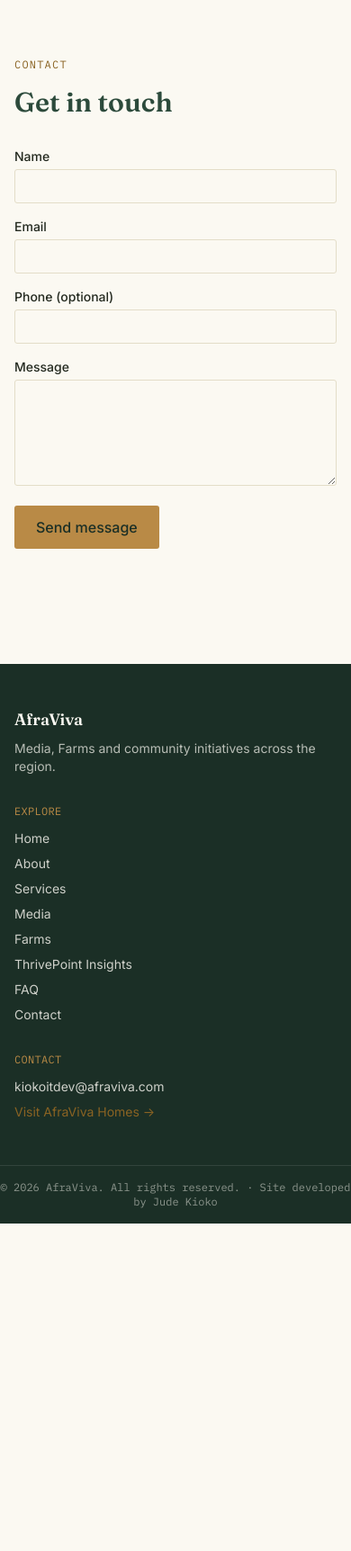
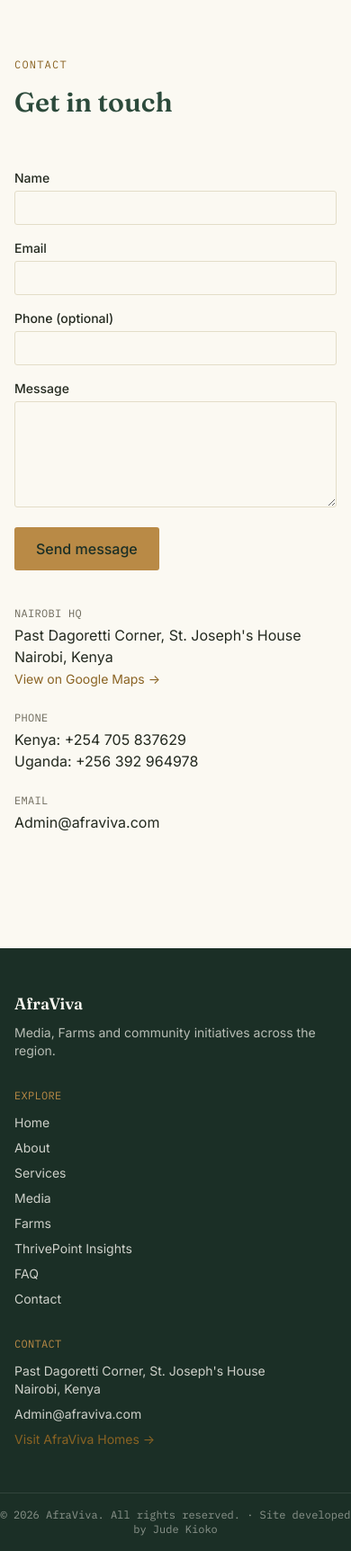
Before and after one commit to judekioko/afraviva-platform, a Django app: page /contact/ in a window 390 px wide. Shown: the part 65-1789 px from the top of the page at 90% size. Before the commit the page ends 1425 px from the top, so only its background shows below. Run offline with Django 5.2, Linux system fonts and the light colour scheme; style sheets or scripts are compiled from the project's sources.

Commit message:
Brand the Django admin with AfraViva colors; add office address
Admin login/dashboard now uses AfraViva's forest green and gold instead
of Django's default blue, in both light and dark mode.

Added the Nairobi HQ address (past Dagoretti Corner, St. Joseph's House)
to the Contact page and site footer, plus phone/email and a Google Maps
search link. Used the address as given rather than guessing which of
several similarly-named Maps results it corresponds to.

Co-Authored-By: Claude Sonnet 5 <noreply@anthropic.com>

```diff
--- a/corporate/templates/corporate/contact.html
+++ b/corporate/templates/corporate/contact.html
@@ -1,13 +1,34 @@
 {% extends "base.html" %}
 {% block title %}Contact — AfraViva{% endblock %}
+{% block meta_description %}Get in touch with AfraViva — offices in Nairobi (Kenya) and Kampala (Uganda).{% endblock %}
 
 {% block content %}
-<section class="max-w-2xl mx-auto px-4 py-16">
+<section class="max-w-4xl mx-auto px-4 py-16">
   <p class="font-mono text-xs uppercase tracking-widest text-gold-text mb-4">Contact</p>
-  <h1 class="font-serif text-3xl md:text-4xl font-semibold text-forest mb-8">Get in touch</h1>
+  <h1 class="font-serif text-3xl md:text-4xl font-semibold text-forest mb-10">Get in touch</h1>
 
-  <div id="enquiry-form-slot">
-    {% include "enquiries/_form.html" %}
+  <div class="grid gap-10 md:grid-cols-2">
+    <div>
+      <div id="enquiry-form-slot">
+        {% include "enquiries/_form.html" %}
+      </div>
+    </div>
+
+    <div class="space-y-6">
+      <div>
+        <p class="font-mono text-xs uppercase tracking-wide text-muted mb-1">Nairobi HQ</p>
+        <p class="text-ink-soft">Past Dagoretti Corner, St. Joseph's House<br>Nairobi, Kenya</p>
+        <a href="https://www.google.com/maps/search/?api=1&query=St+Joseph%27s+House%2C+Past+Dagoretti+Corner%2C+Nairobi" target="_blank" rel="noopener" class="text-sm text-gold-text hover:text-gold">View on Google Maps →</a>
+      </div>
+      <div>
+        <p class="font-mono text-xs uppercase tracking-wide text-muted mb-1">Phone</p>
+        <p class="text-ink-soft">Kenya: +254 705 837629<br>Uganda: +256 392 964978</p>
+      </div>
+      <div>
+        <p class="font-mono text-xs uppercase tracking-wide text-muted mb-1">Email</p>
+        <p class="text-ink-soft">Admin@afraviva.com</p>
+      </div>
+    </div>
   </div>
 </section>
 {% endblock %}
--- a/templates/base.html
+++ b/templates/base.html
@@ -59,7 +59,8 @@
       </div>
       <div>
         <h4 class="font-mono text-xs uppercase tracking-wide text-gold mb-3">Contact</h4>
-        <p class="text-sm text-paper/80">kiokoitdev@afraviva.com</p>
+        <p class="text-sm text-paper/80">Past Dagoretti Corner, St. Joseph's House<br>Nairobi, Kenya</p>
+        <p class="text-sm text-paper/80 mt-2">Admin@afraviva.com</p>
         <a href="{{ HOMES_URL }}" class="text-sm text-gold-text hover:text-gold mt-2 inline-block">Visit AfraViva Homes →</a>
       </div>
     </div>
```
Also changed, not shown: templates/admin/base_site.html (added, +34 -0 lines).
